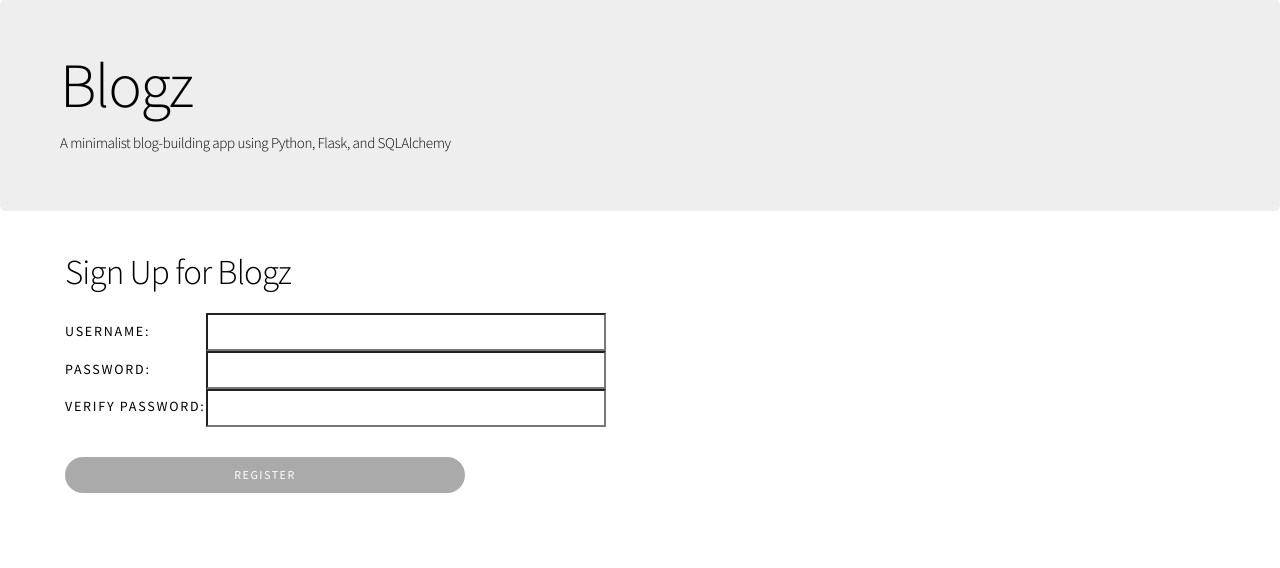
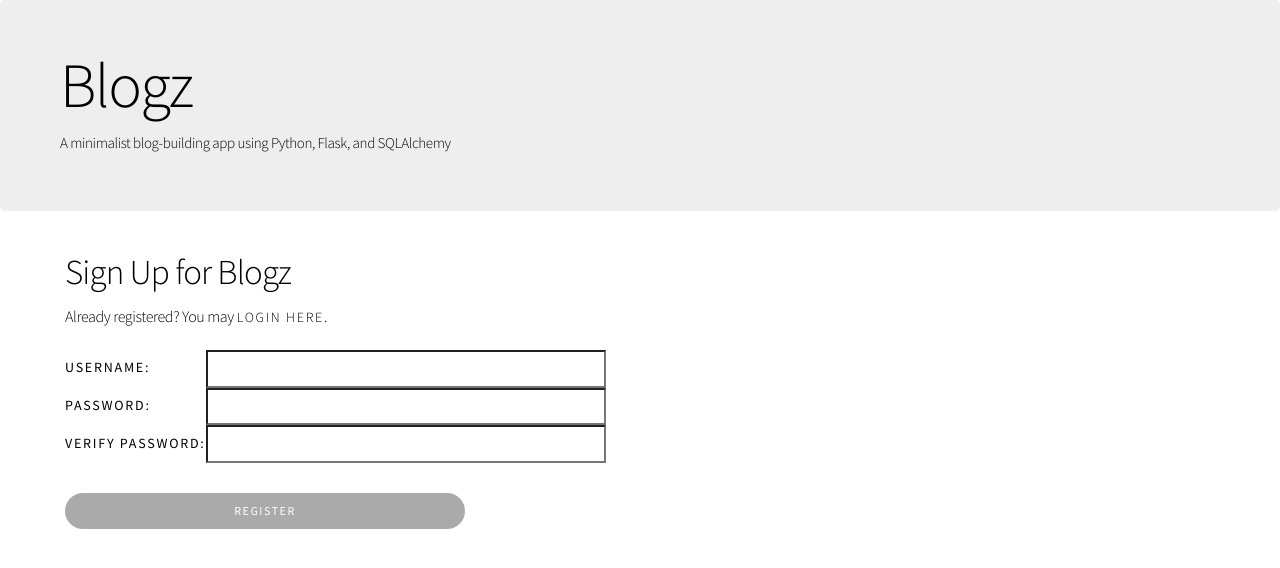
Before and after one commit to gitasong/blogz, a Flask app: page /signup in a window 1280 px wide. Shown: the part 44-612 px from the top of the page. Run offline with Flask 2, Linux system fonts and the light colour scheme; some libraries are stand-ins or nearby versions.

Commit message:
add link to /login on signup.html template

```diff
--- a/templates/signup.html
+++ b/templates/signup.html
@@ -2,6 +2,7 @@
 
 {% block content %}
 <h1>Sign Up for Blogz</h1>
+<p>Already registered? You may <a href="/login">login here</a>.</p>
 <form action="/signup" method="post">
     <table>
         <tr>
```
